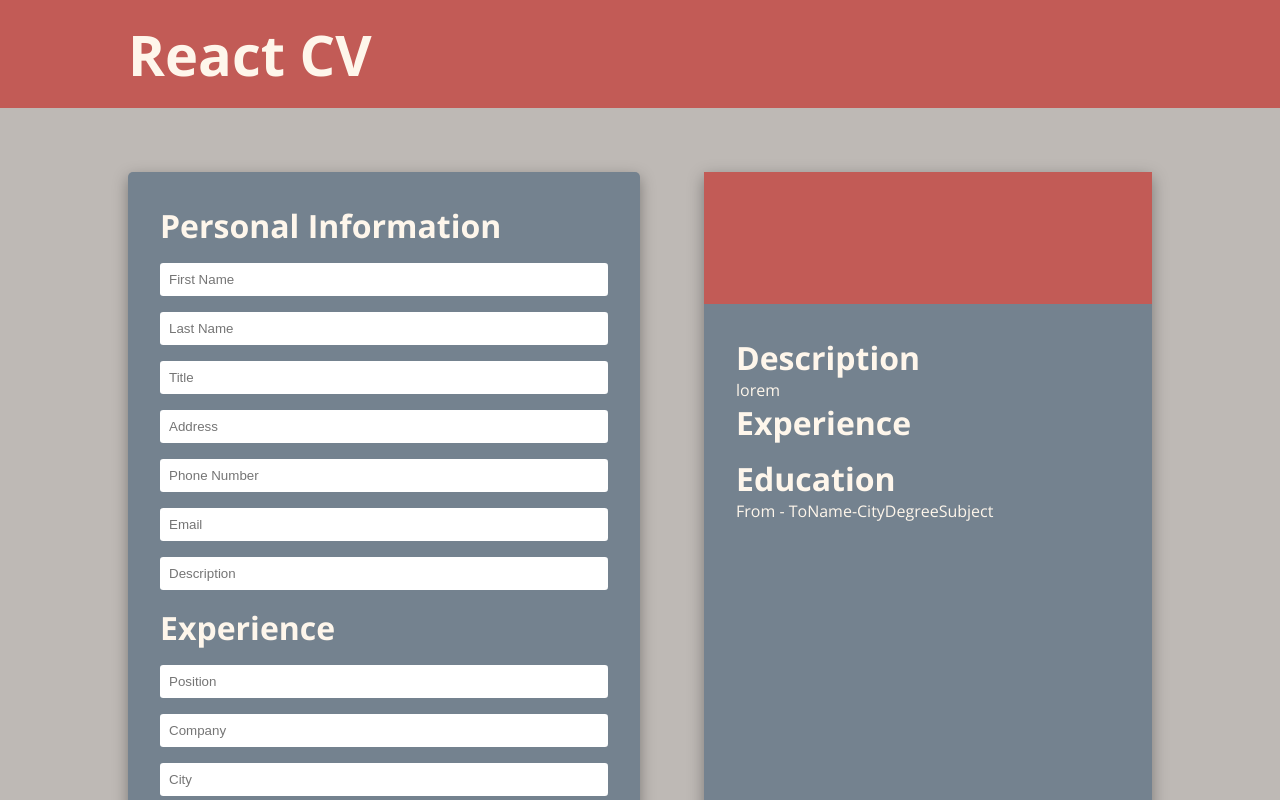
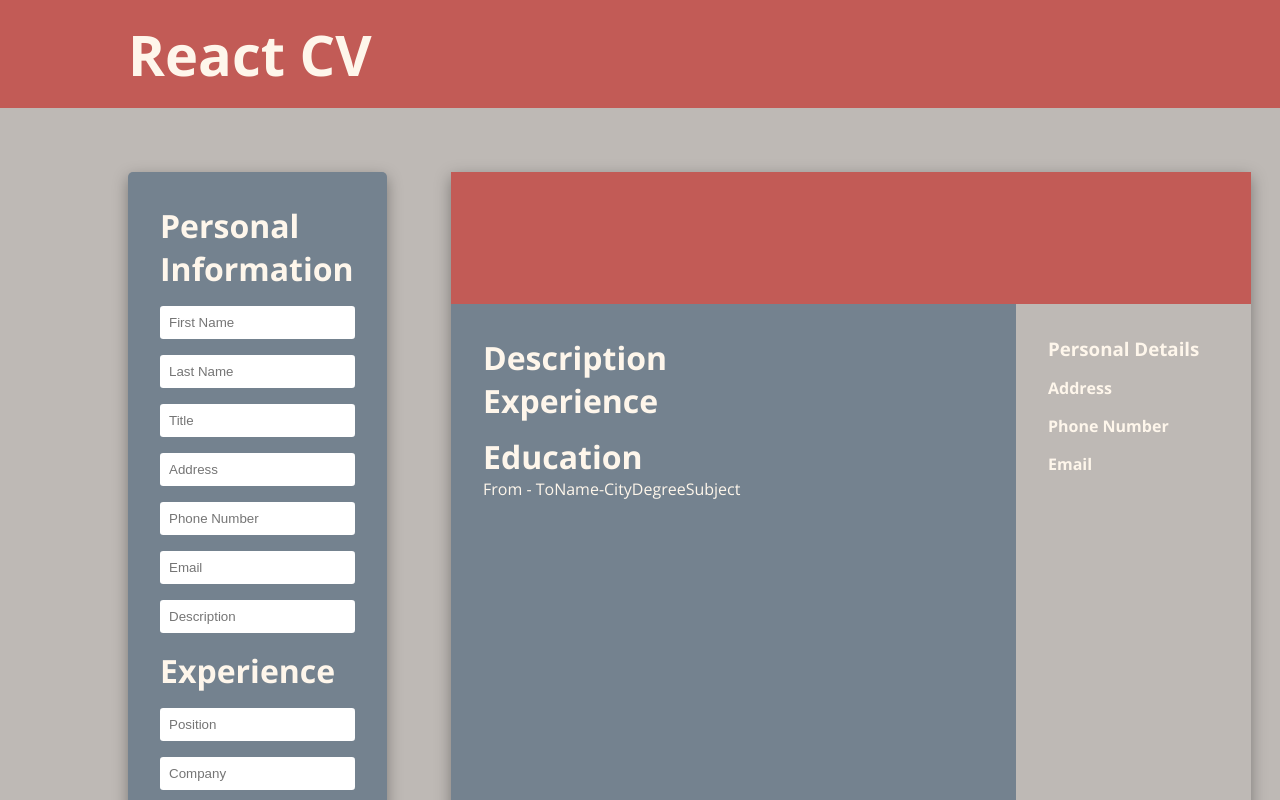
Before and after one commit to Kian2002/React-CV, a React (Vite) app: page / in a window 1280 px wide. Shown: the top 800 px of the page. Built offline with nearby package versions, Linux system fonts and the light colour scheme.

Commit message:
more css changes

```diff
--- a/src/components/output/Output.jsx
+++ b/src/components/output/Output.jsx
@@ -16,7 +16,7 @@
       <div className={styles.wrapper}>
         <div>
           <h1>Description</h1>
-          <p>lorem</p>
+          <p>{personalInfo.description}</p>
         </div>
 
         <ExperienceOutput experienceInfo={experienceInfo} />
--- a/src/components/output/PersonalOutput.jsx
+++ b/src/components/output/PersonalOutput.jsx
@@ -4,11 +4,22 @@
 const PersonalOutput = ({ personalInfo }) => {
   return (
     <div className={styles.personalMain}>
-      <h3>Personal Details</h3>
-      <div>
-        <span>{personalInfo.address}</span>
-        <span>{personalInfo.number}</span>
-        <span>{personalInfo.email}</span>
+      <div className={styles.personalDetails}>
+        <h3>Personal Details</h3>
+        <div className={styles.details}>
+          <div>
+            <h4>Address</h4>
+            {personalInfo.address}
+          </div>
+          <div>
+            <h4>Phone Number</h4>
+            {personalInfo.number}
+          </div>
+          <div>
+            <h4>Email</h4>
+            {personalInfo.email}
+          </div>
+        </div>
       </div>
     </div>
   );
--- a/src/components/styles/output.module.css
+++ b/src/components/styles/output.module.css
@@ -7,7 +7,6 @@
     grid-template-columns: 565px 235px;
     grid-template-rows: 132px 990px;
     box-shadow: rgb(0 0 0 / 35%) 0px 5px 15px;
-    overflow: hidden;
 }
 
 .header {
@@ -57,3 +56,21 @@
     background-color: #BEB9B5;
     color: var(--text-color);
 }
+
+.personalDetails {
+    display: flex;
+    flex-direction: column;
+    gap: 1rem;
+    margin-bottom: 2rem;
+}
+
+.details {
+    display: flex;
+    flex-direction: column;
+    gap: 1rem;
+}
+
+.details div {
+    display: flex;
+    flex-direction: column;
+}
--- a/src/index.css
+++ b/src/index.css
@@ -1,6 +1,7 @@
 * {
-  margin: 0;
-  padding: 0;
+  padding: 0px;
+  margin: 0px;
+  overflow-wrap: break-word;
 }
 
 :root {
```
